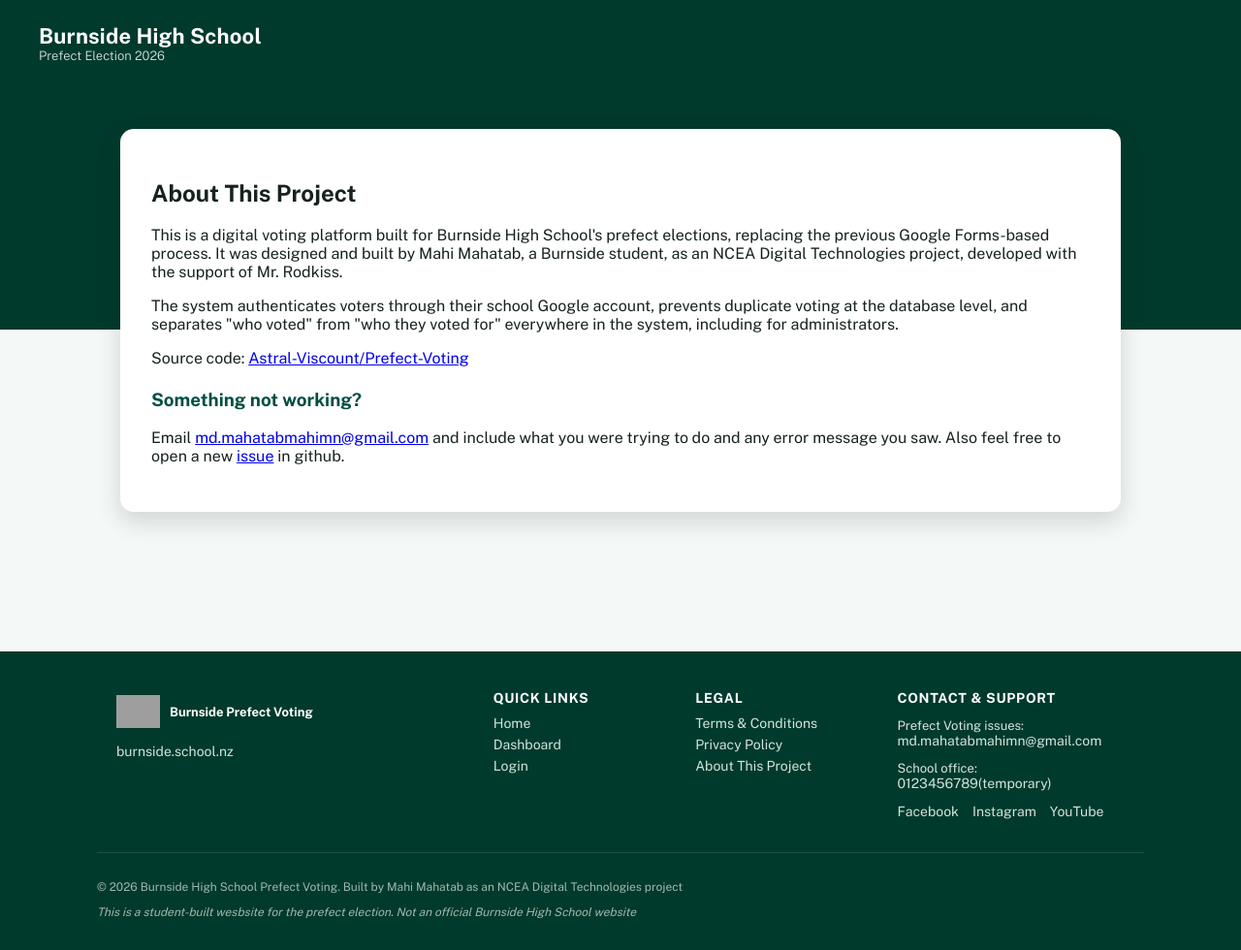
After one commit to Astral-Viscount/Prefect-Voting, a Flask app: page /about in a window 1280 px wide. The commit adds this page. Shown: the whole page at 97% size. Run offline with Flask 3, Linux system fonts and the light colour scheme; data that the repository does not hold is empty; grey boxes are pictures that could not be loaded.

Commit message:
about me and quick colour changes for the legal pages

```diff
--- a/app.py
+++ b/app.py
@@ -870,5 +870,9 @@ def terms():
 def privacy():
     return render_template("privacy.html")
 
+@app.route("/about")
+def about():
+    return render_template("about.html")
+
 if __name__ == "__main__":
     app.run(debug=True)
--- a/static/style.css
+++ b/static/style.css
@@ -586,6 +586,19 @@ body {
     font-style: italic;
 }
 
+.legal-page h3 {
+    color: var(--bhs-pounamu);
+    margin-top: 22px;
+}
+
+.legal-page ul {
+    padding-left: 20px;
+}
+
+.legal-page li {
+    margin-bottom: 6px;
+}
+
 #level-select.information {
     color: var(--bhs-glacier-green);
 }
--- /dev/null
+++ b/templates/about.html
@@ -0,0 +1,17 @@
+{% extends "layout.html" %}
+
+{% block title %}
+About This Project
+{% endblock %}
+
+{% block content %}
+<div class="card legal-page">
+    <h2>About This Project</h2>
+    <p>This is a digital voting platform built for Burnside High School's prefect elections, replacing the previous Google Forms-based process. It was designed and built by Mahi Mahatab, a Burnside student, as an NCEA Digital Technologies project, developed with the support of Mr. Rodkiss.</p>
+    <p>The system authenticates voters through their school Google account, prevents duplicate voting at the database level, and separates "who voted" from "who they voted for" everywhere in the system, including for administrators.</p>
+    <p>Source code: <a href="https://github.com/Astral-Viscount/Prefect-Voting.git" target="_blank" rel="noopener">Astral-Viscount/Prefect-Voting</a></p>
+    <h3>Something not working?</h3>
+    <p>Email <a href="mailto:md.mahatabmahimn@gmail.com">md.mahatabmahimn@gmail.com</a> and include what you were trying to do and any error message you saw. Also feel free to open a new <a href="https://github.com/Astral-Viscount/Prefect-Voting/issues" target="_blank" rel="noopener">issue</a> in github.</p>
+</div>
+
+{% endblock %}
```
